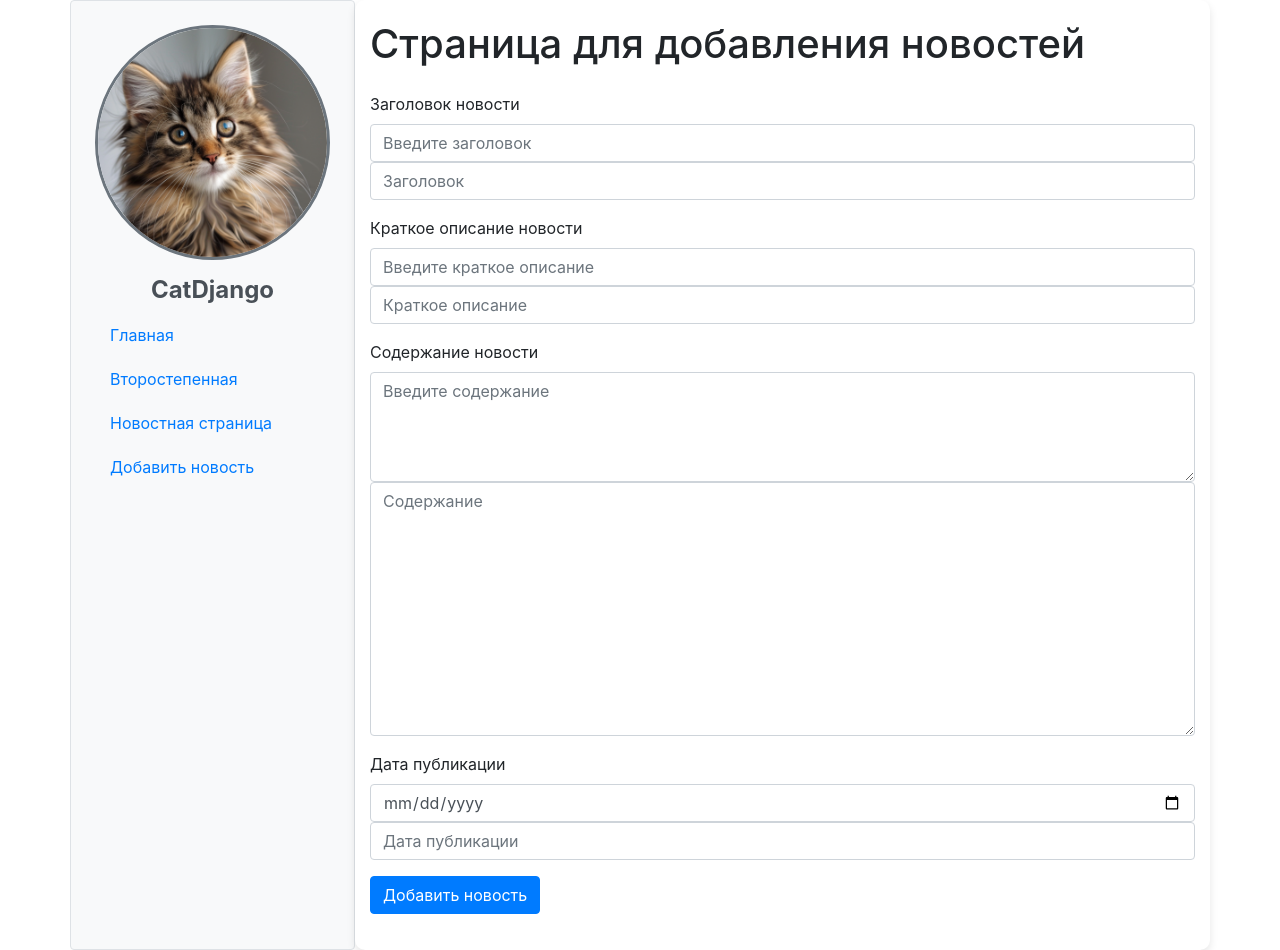
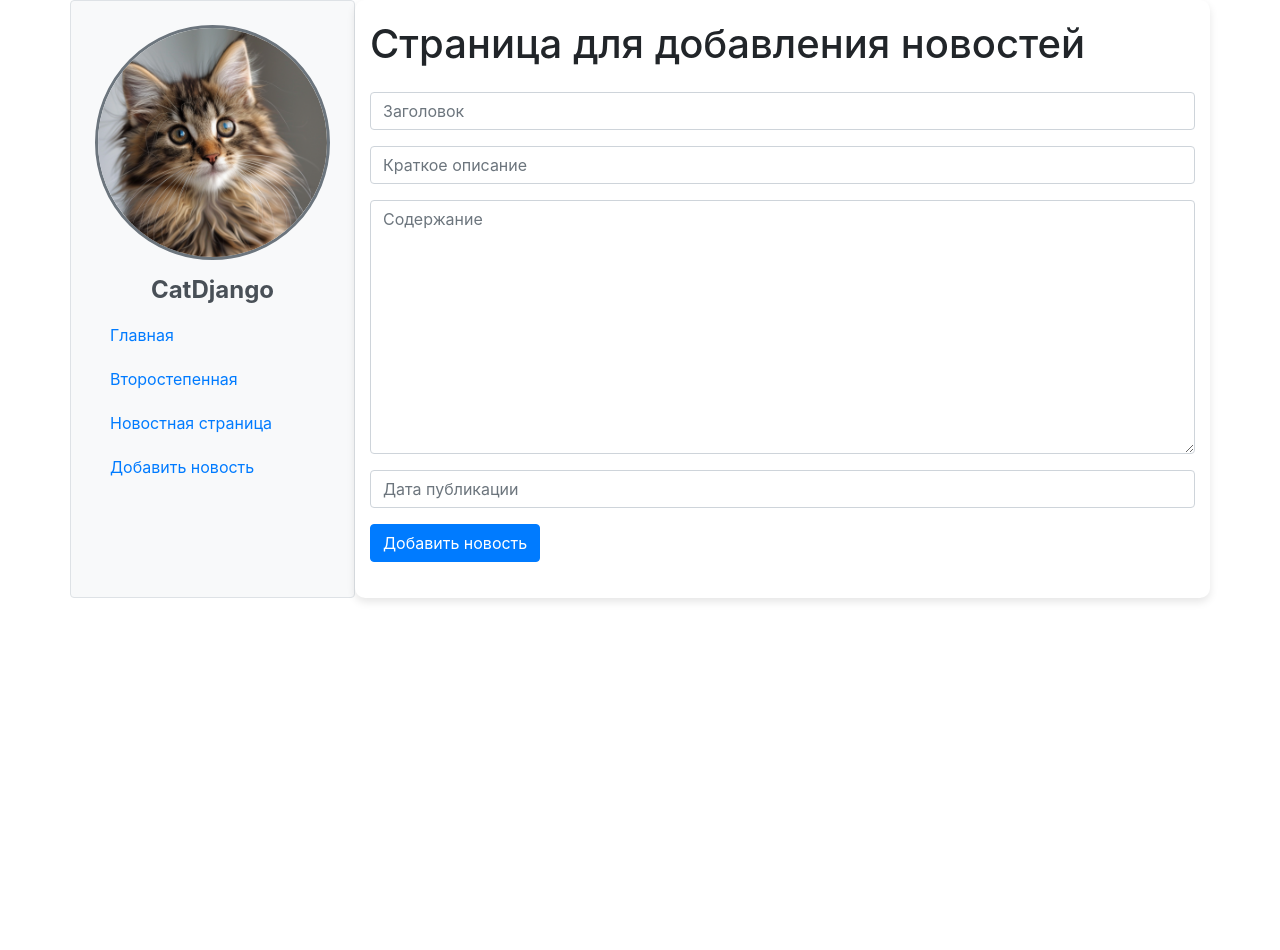
Before and after one commit to rrd23/webDJ01, a Django app: page /news/create_news in a window 1280 px wide. After the commit the page ends 602 px from the top, so only its background shows below. Run offline with Django 5.2, Linux system fonts and the light colour scheme; some libraries are stand-ins or nearby versions.

Commit message:
Update add_new_post.html
zip finished

```diff
--- a/ZeroCoder/news/templates/news/add_new_post.html
+++ b/ZeroCoder/news/templates/news/add_new_post.html
@@ -12,23 +12,19 @@
 	<form method="post" class="mt-4">
     {% csrf_token %}
       <div class="mb-3">
-        <label for="title" class="form-label">Заголовок новости</label>
-        <input type="text" class="form-control" id="title" placeholder="Введите заголовок">
+
        {{form.title}}
       </div>
     <div class="mb-3">
-        <label for="short_description" class="form-label">Краткое описание новости</label>
-        <input type="text" class="form-control" id="short_description" placeholder="Введите краткое описание">
+
         {{form.short_description}}
     </div>
     <div class="mb-3">
-        <label for="text" class="form-label">Содержание новости</label>
-        <textarea class="form-control" id="text" placeholder="Введите содержание" rows="4"></textarea>
+
         {{form.text}}
     </div>
     <div class="mb-3">
-        <label for="pub_date" class="form-label">Дата публикации</label>
-        <input type="date" class="form-control" id="pub_date">
+
         {{form.pub_date}}
     </div>
 
```
